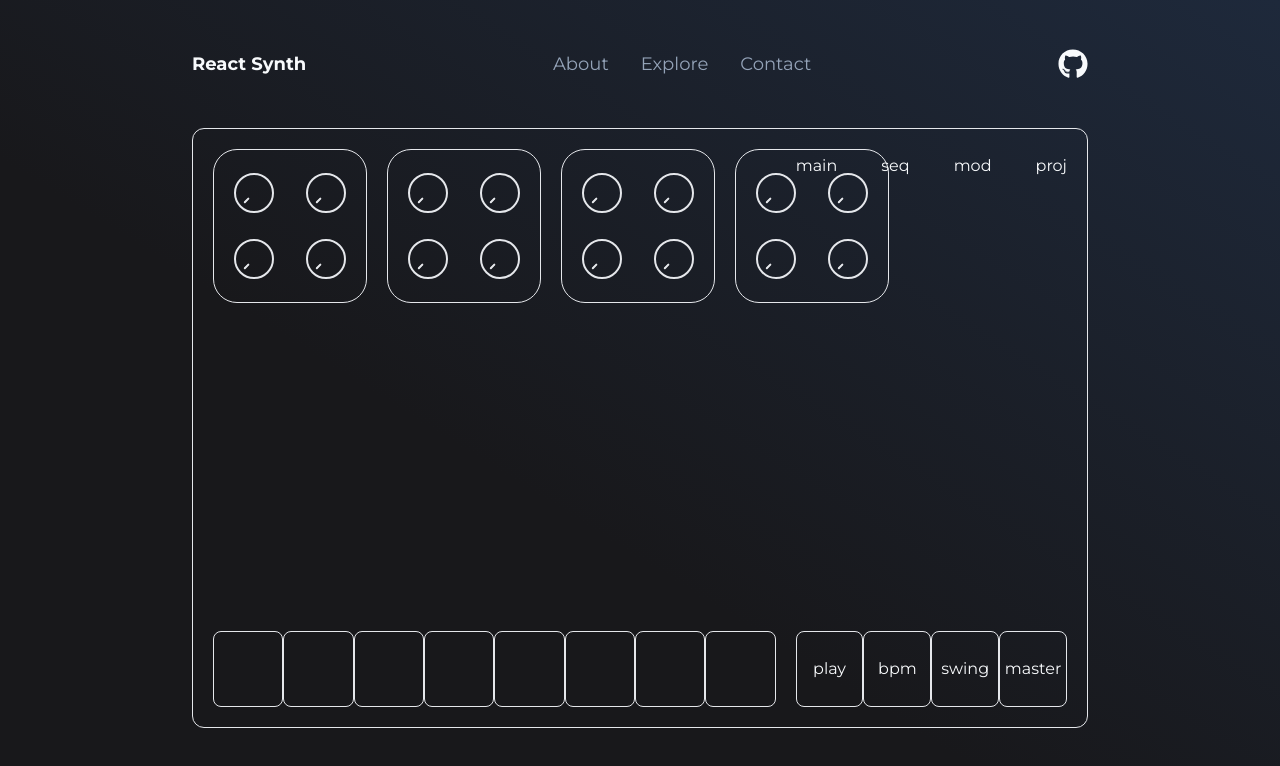
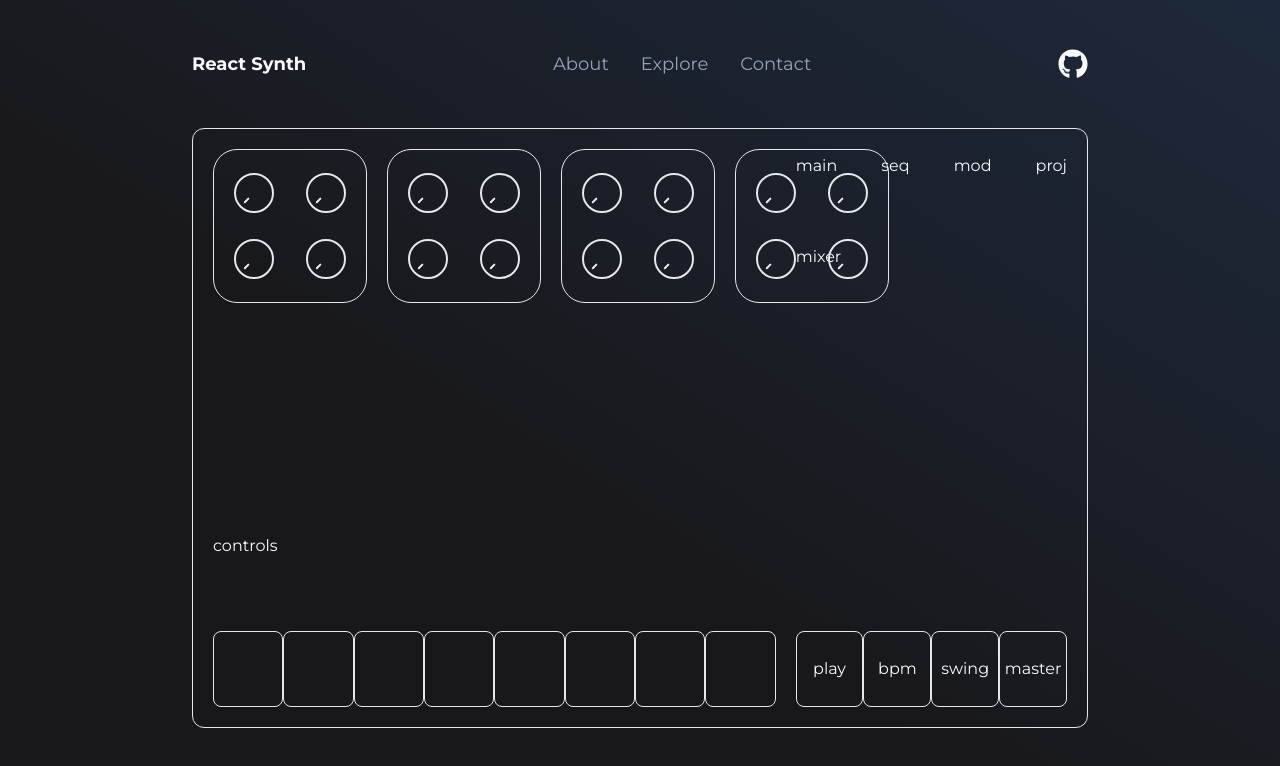
Before and after one commit to vybukhivka/react-synth, a React (Vite) app: page /synth/1 in a window 1280 px wide. Shown: the top 766 px of the page. Built offline with nearby package versions, Linux system fonts and the light colour scheme.

Commit message:
mixer and sequencer controls components placed properly in grid

```diff
--- a/src/components/synth/SynthContainer.tsx
+++ b/src/components/synth/SynthContainer.tsx
@@ -5,6 +5,7 @@ import { SynthTabs } from '../../types/synthTabs';
 import TracksContainer from './Tracks/TracksContainer';
 import SequncerContainer from './Sequencer/SequncerContainer';
 import PlaybackContainer from './Playback/PlaybackContainer';
+import MainTab from './Tabs/Main/MainTab';
 
 function SynthContainer() {
   const [activeTab, setActiveTab] = useState<SynthTabs>('main');
@@ -22,6 +23,7 @@ function SynthContainer() {
       <SynthNavTabs onTabChange={updateActiveTab} />
       <SequncerContainer />
       <PlaybackContainer />
+      <MainTab />
     </div>
   );
 }
--- /dev/null
+++ b/src/components/synth/Tabs/Main/MainTab.tsx
@@ -0,0 +1,13 @@
+import Mixer from './Mixer/Mixer';
+import SequencerControls from './SequencerControls/SequencerControls';
+
+const MainTab: React.FC = () => {
+  return (
+    <>
+      <Mixer />
+      <SequencerControls />
+    </>
+  );
+};
+
+export default MainTab;
--- /dev/null
+++ b/src/components/synth/Tabs/Main/Mixer/Mixer.tsx
@@ -0,0 +1,7 @@
+const Mixer: React.FC = () => {
+  return (
+    <div className="col-start-5 col-end-7 row-start-2 row-end-6">mixer</div>
+  );
+};
+
+export default Mixer;
--- /dev/null
+++ b/src/components/synth/Tabs/Main/SequencerControls/SequencerControls.tsx
@@ -0,0 +1,7 @@
+const SequencerControls: React.FC = () => {
+  return (
+    <div className="col-start-1 col-end-5 row-start-5 row-end-6">controls</div>
+  );
+};
+
+export default SequencerControls;
--- a/src/components/synth/Tabs/SynthMainTab.tsx
+++ /dev/null
@@ -1,20 +0,0 @@
-function SynthMainTab() {
-  // 1. 4 tracks with display and 4 knobs each
-
-  // 2. 8 step sequencer with 3 thin buttons on the left
-  // and 4 on the right
-
-  // 3. NavBar
-
-  // 4. 5 track mixer
-
-  // 5. pan/sends, 3 on each track
-
-  // 6. rev and delay
-
-  // 7. play, bpm, swing and master buttons
-
-  return <div>synth main</div>;
-}
-
-export default SynthMainTab;
```
